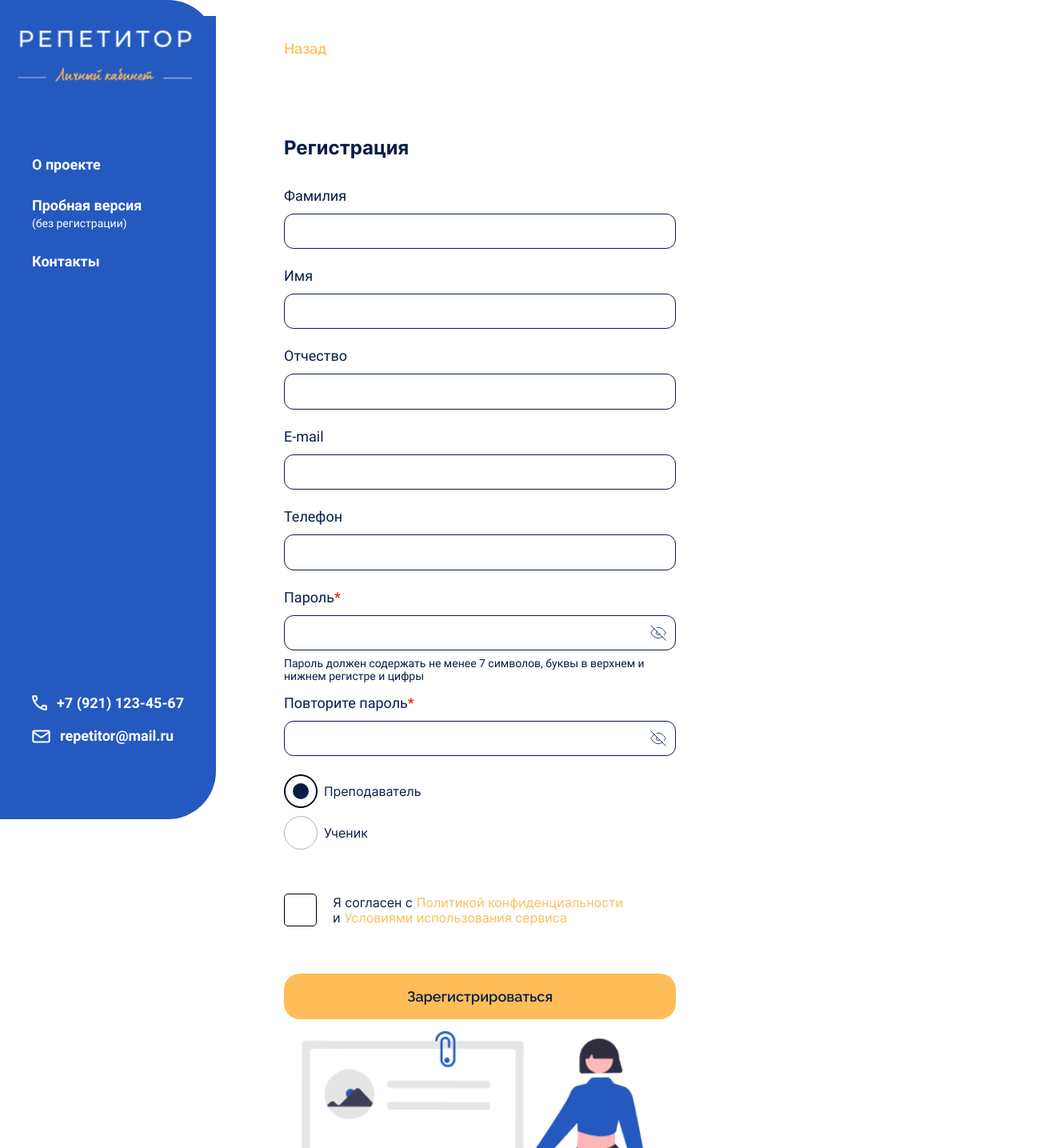
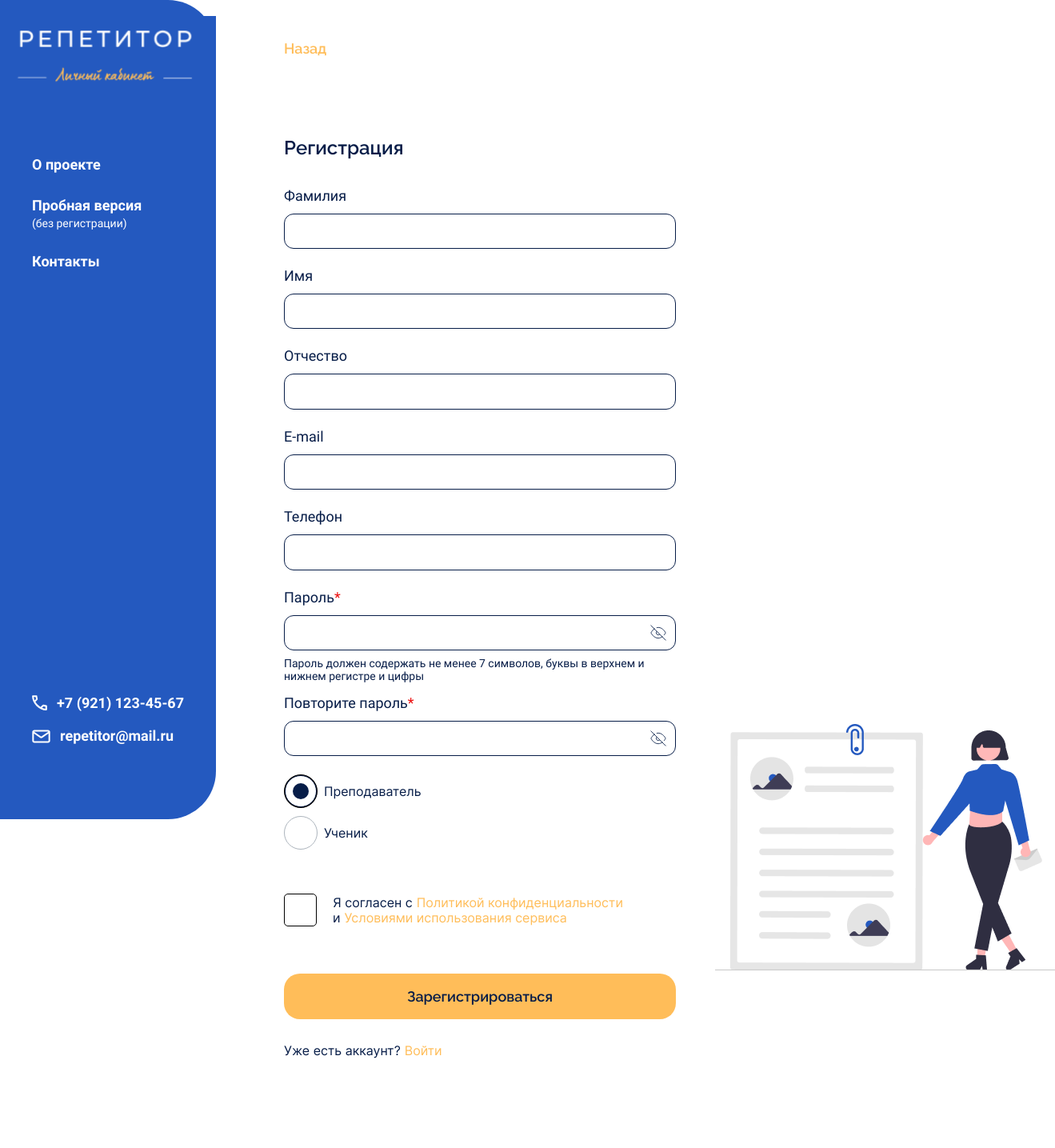
Before and after one commit to TutorOffice/TutorOffice-frontend, a React (Create React App) app: page /register in a window 1280 px wide. Shown: the top 1435 px of the page at 80% size, 1319 px wide, since content can reach past the window. After the commit the page ends 1372 px from the top, so only its background shows below. Built offline with nearby package versions, Linux system fonts and the light colour scheme.

Commit message:
fix: фикс верстки

```diff
--- a/src/pages/register/Register.module.css
+++ b/src/pages/register/Register.module.css
@@ -1,5 +1,12 @@
 .register {
   position: relative;
+}
+
+.register__title {
+  margin-bottom: 35px;
+  font-family: 'Raleway';
+  font-size: 24px;
+  font-weight: 600;
 }
 
 .backLink {
@@ -16,3 +23,11 @@
 .backLink:active {
   color: var(--orange-pressed);
 }
+
+.registerImg {
+  width: 425px;
+  height: 308px;
+  position: absolute;
+  bottom: 61px;
+  left: 110%;
+}
```
